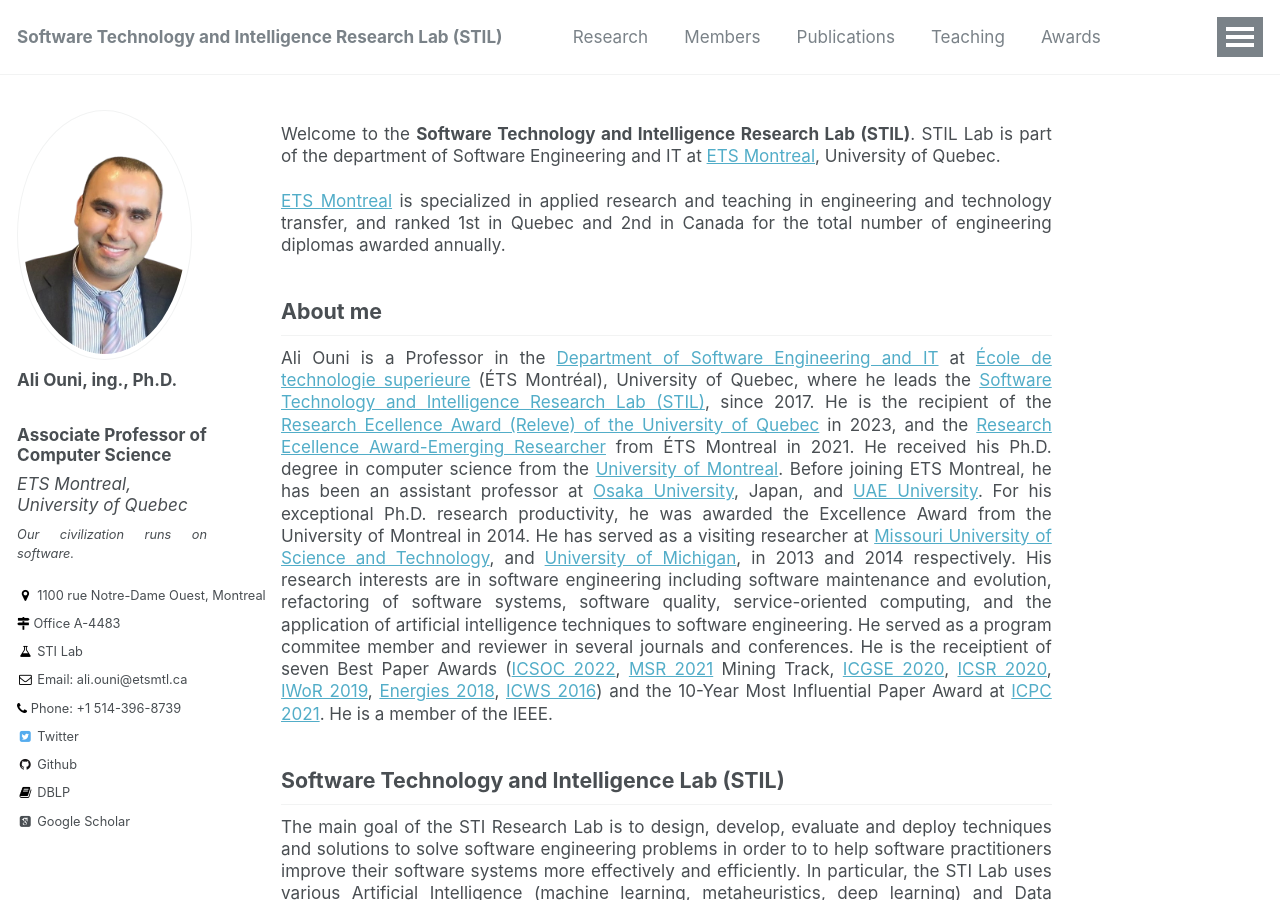
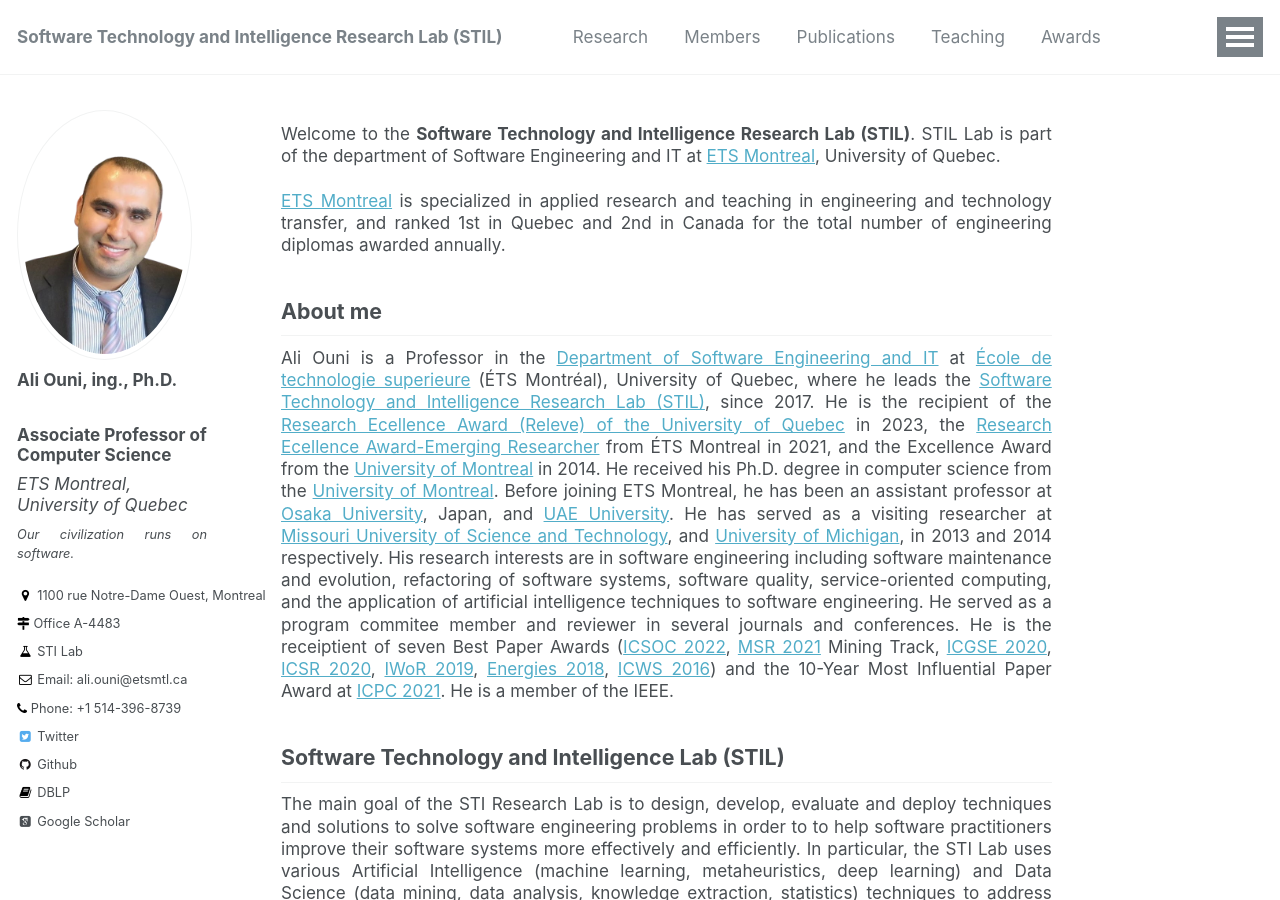
Before and after one commit to stilab-ets/stilab-ets.github.io, a Jekyll site: the page built from _pages/about.md, in a window 1280 px wide and 900 px high. Built offline with Jekyll 4.4.1, drawn with Linux system fonts in a browser that asks for light colours; some web fonts are replaced.

Commit message:
Update about.md

```diff
--- a/_pages/about.md
+++ b/_pages/about.md
@@ -26,9 +26,8 @@
 
 Ali Ouni is a Professor in the [Department of Software Engineering and IT](https://www.etsmtl.ca/ets/gouvernance/decanats-et-departements/departement-genie-logiciel-ti)
 at [École de technologie superieure](https://www.etsmtl.ca/en/home) (ÉTS Montréal), University of Quebec, where he leads the
-[Software Technology and Intelligence Research Lab (STIL)](https://ouniali.github.io), since 2017. He is the recipient of the [Research Ecellence Award (Releve) of the University of Quebec](https://reseau.uquebec.ca/fr/a-propos/prix-et-distinctions/prix-dexcellence) in 2023, and the [Research Ecellence Award-Emerging Researcher](https://www.etsmtl.ca/nouvelles/2021/excellence-emergent/) from ÉTS Montreal in 2021. He received his Ph.D. degree in computer science from the [University of Montreal](https://www.umontreal.ca/en/).
+[Software Technology and Intelligence Research Lab (STIL)](https://ouniali.github.io), since 2017. He is the recipient of the [Research Ecellence Award (Releve) of the University of Quebec](https://reseau.uquebec.ca/fr/a-propos/prix-et-distinctions/prix-dexcellence) in 2023, the [Research Ecellence Award-Emerging Researcher](https://www.etsmtl.ca/nouvelles/2021/excellence-emergent/) from ÉTS Montreal in 2021, and the Excellence Award from the [University of Montreal](https://www.umontreal.ca/en/) in 2014. He received his Ph.D. degree in computer science from the [University of Montreal](https://www.umontreal.ca/en/).
 Before joining ETS Montreal, he has been an assistant professor at [Osaka University](https://www.osaka-u.ac.jp/en), Japan, and [UAE University](https://www.uaeu.ac.ae/en/).
-For his exceptional Ph.D. research productivity, he was awarded the Excellence Award from the University of Montreal in 2014.
 He has served as a visiting researcher at [Missouri University of Science and Technology](https://www.mst.edu/), and [University of Michigan](https://umdearborn.edu/), in 2013 and 2014 respectively.
 His research interests are in software engineering including software maintenance and evolution, refactoring of software systems,
 software quality, service-oriented computing, and the application of artificial intelligence techniques to software engineering.
```
